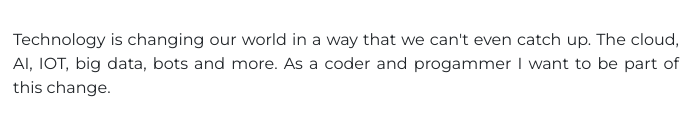
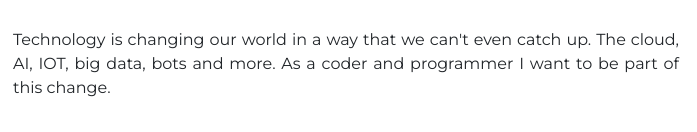
Before and after one commit to aleexalcaraz/aleexalcaraz.github.io, a plain HTML site: page index.html in a window 1280 px wide. Shown: the part 668-800 px from the top of the page, 294-991 px from the left. Drawn offline with nearby package versions, Linux system fonts and the light colour scheme.

Commit message:
Programmer spelling

```diff
--- a/index.html
+++ b/index.html
@@ -49,7 +49,7 @@
     coding is that you can help thousands of people with an app, system or whatever comes to your mind. I really see a
     potential future in this field. </p>
     <p class="ps">Technology is changing our world in a way that we can't even catch up. The cloud, AI, IOT, big data, bots and more.
-    As a coder and progammer I want to be part of this change.</p>
+    As a coder and programmer I want to be part of this change.</p>
     <p class="ps">After finishing university I packed my bag and laptop and headed to Europe with only one way ticket. I decided that I wanted to chase my dreams and goals. I am currently living in France
     looking for jobs opportunities.
     </p>
```
